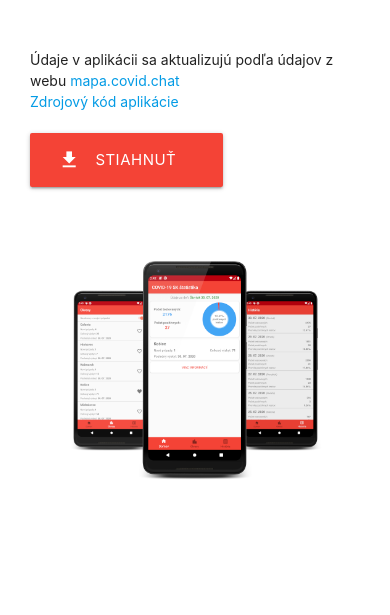
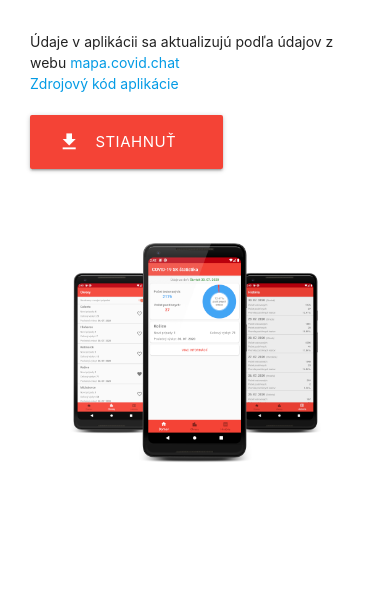
Before and after one commit to michalgeci/COVID-19_SK_statistics_android, a plain HTML site: page index.html in a window 390 px wide. Shown: the part 229-844 px from the top of the page. Drawn offline with Linux system fonts and the light colour scheme.

Commit message:
[PAGES] Responsivity fixes

```diff
--- a/css/style.css
+++ b/css/style.css
@@ -10,7 +10,7 @@ img {
 }
 
 body, html {
-  height: 100%;
+  min-height: 100%;
 }
 
 #main-image {
--- a/index.html
+++ b/index.html
@@ -19,11 +19,12 @@
 
 </head>
 
-<body class="valign-wrapper">
+<body>
   <script type="text/javascript" src="js/materialize.min.js"></script>
-  <div class="container">
+  <div class="hide-on-med-and-down"><br><br><br><br></div>
+  <div class="container valign-wrapper">
     <div class="row flex">
-     <div class="col s12 m6 valign-wrapper">
+     <div class="col s12 m12 l6 valign-wrapper">
           <div>
             <h3>COVID-19 SK Štatistika</h3>
             <h5>Stiahnite si aplikáciu a majte aktuálne štatistiky o korone na Slovensku hneď poruke.</h5>
@@ -35,11 +36,11 @@
             <br><br><br>
           </div>
       </div>
-      <div class="col s12 m6 valign-wrapper">
+      <div class="col s12 m12 l6 valign-wrapper">
         <img id="main-image" src="images/screens.png">
       </div>
     </div>
-    <br><br><br>
+    <br><br><br><br>
 
 </body>
 
```
